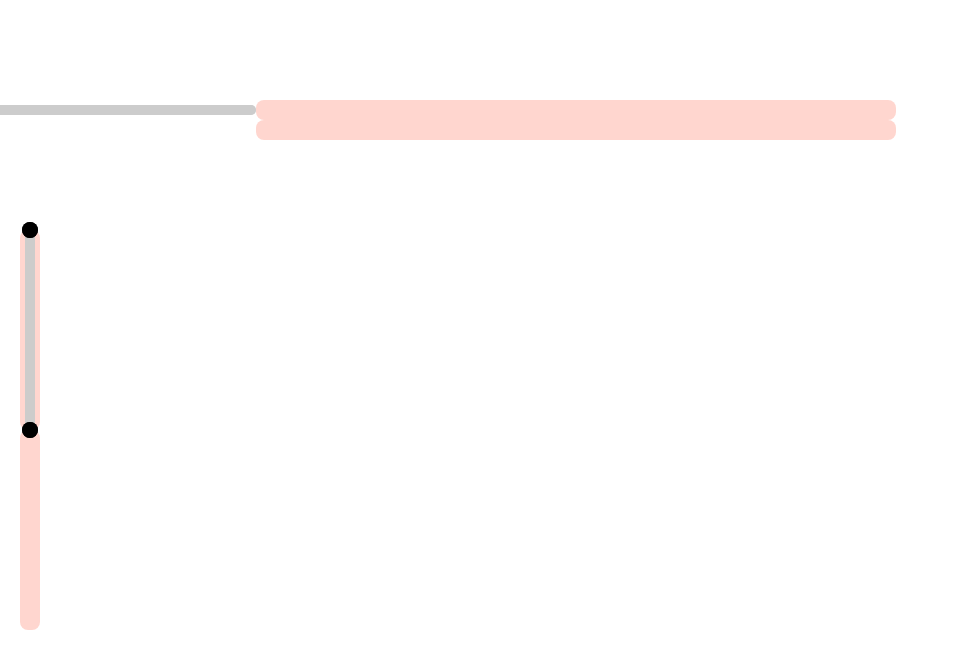
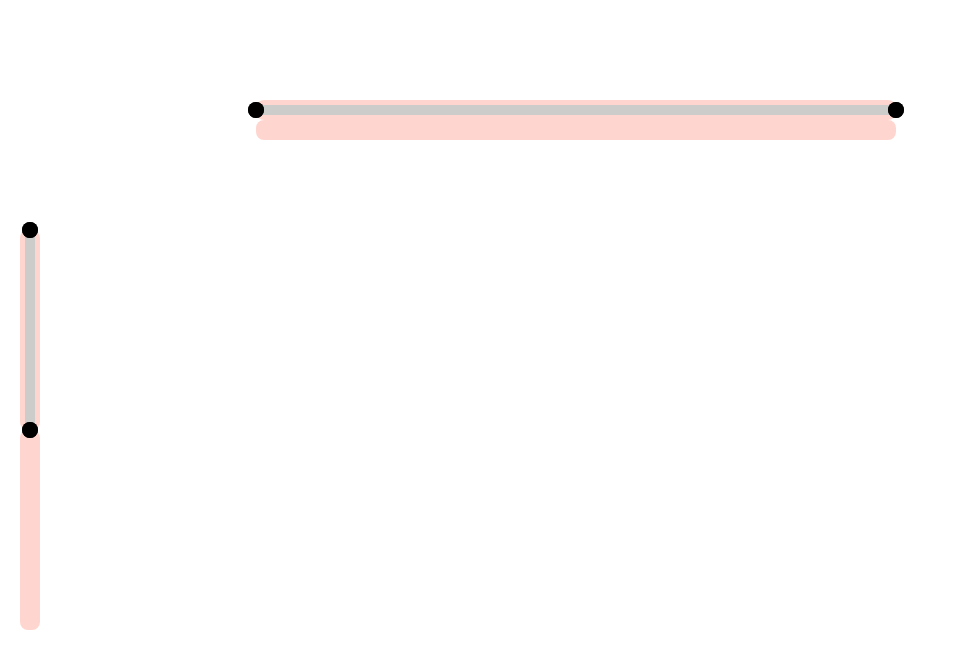
Before and after one commit to welai/dual-range-bar, a website built with webpack: page index.html in a window 1280 px wide. Shown: the whole page, without its empty margins (0-967 px from the left). Built offline with nearby package versions, Linux system fonts and the light colour scheme.

Commit message:
A working index

```diff
--- a/index.html
+++ b/index.html
@@ -8,7 +8,7 @@
   <script src="dist/dual-range-bar.min.js"></script>
 </head>
 <body>
-  <div class="dual-hrange" id="dhr" lower-bound="-5" upper-bound="-10"></div>
+  <div class="dual-hrange" id="dhr"></div>
   <div class="dual-vrange" id="dvr"></div>
 <style>
 #dhr {
```
